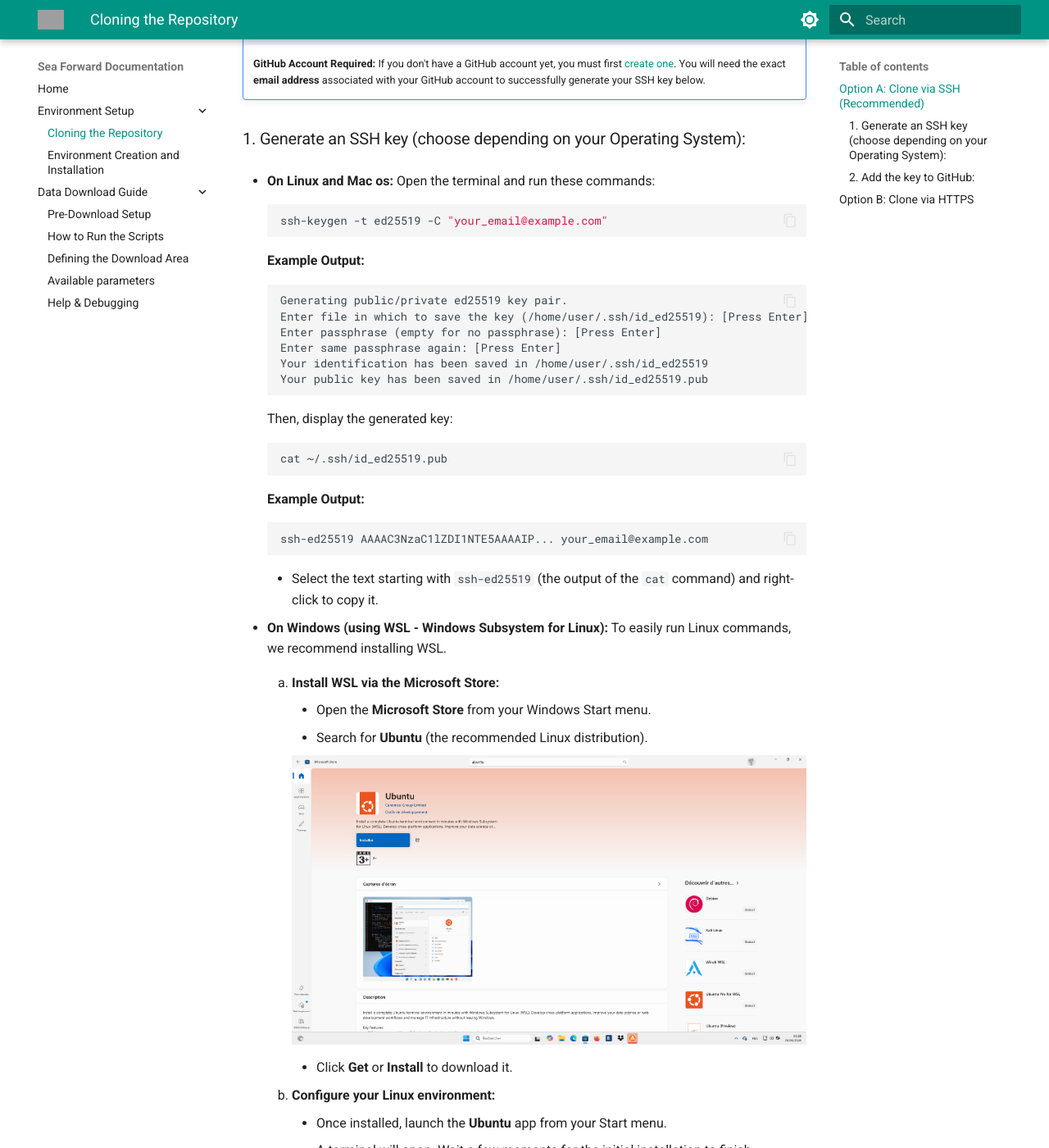
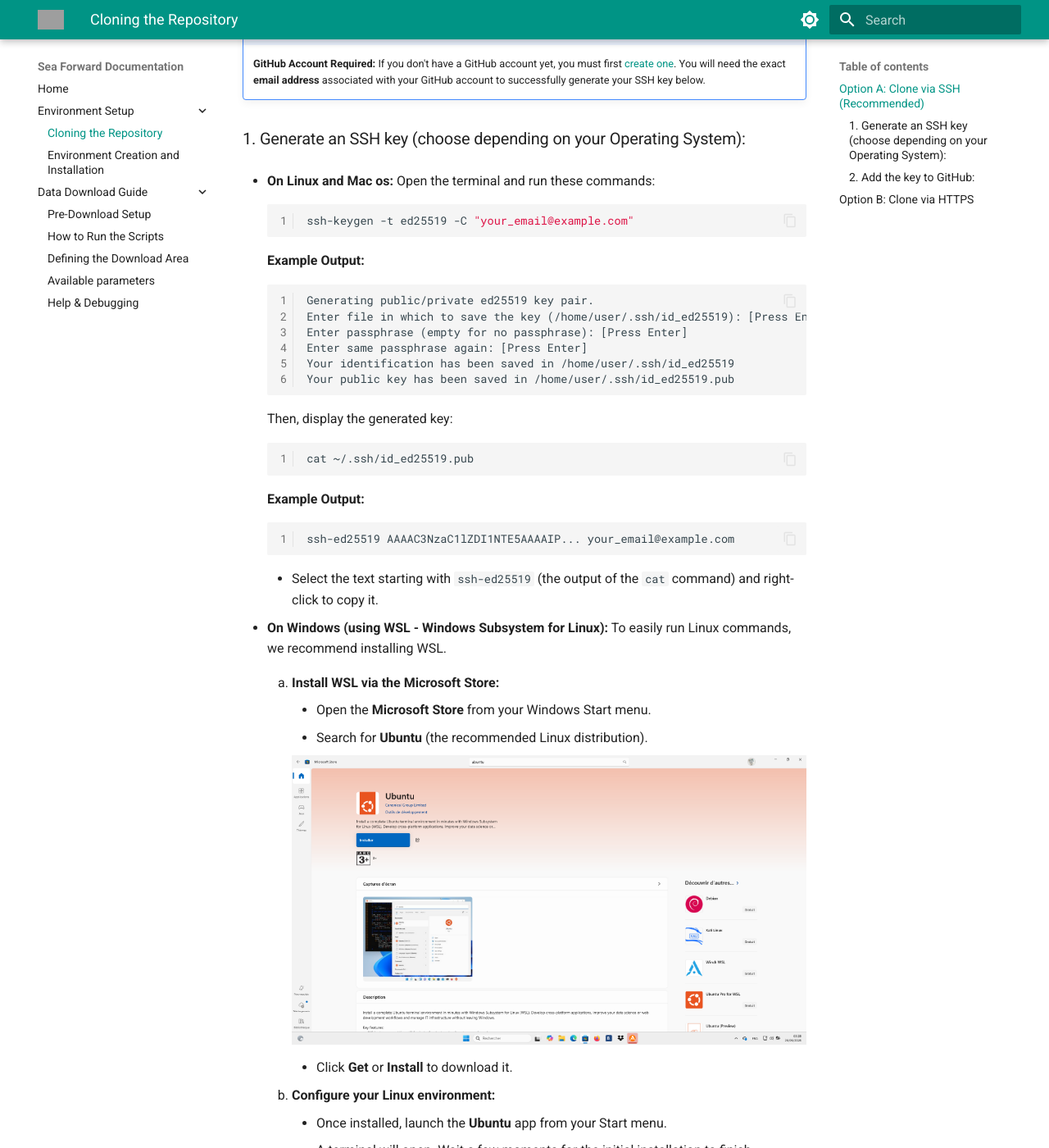
Before and after one commit to Njiecheu/sea-forward, an MkDocs documentation site: the page built from docs/environment/cloning.md, in a window 1280 px wide and 1400 px high, scrolled down 401 px. Shown: the whole window at 82% size. Built offline with MkDocs 1.6.1 and Material for MkDocs 9.7.7, drawn with Linux system fonts in a browser that asks for light colours; some of the changed text lies outside the part shown; grey boxes are pictures that could not be loaded.

Commit message:
Mis à jour de mkdocs.yml

```diff
--- a/mkdocs.yml
+++ b/mkdocs.yml
@@ -54,22 +54,23 @@ plugins:
   - material/search:
       highlight: true
       highlight_threshold: 2
-  - with-pdf:
- #     pdf_button_text: "📘 Télécharger PDF"
-      cover: true
-      cover_title: "Sea Forward Documentation"
-      cover_subtitle: "Version 1.0"
 
 markdown_extensions:
   - admonition
-  - pymdownx.details
-  - pymdownx.tabbed
   - codehilite:
       guess_lang: false
       use_pygments: true
       pygments_style: monokai
-  - pymdownx.inlinehilite
-  - pymdownx.superfences
+  - pymdownx.highlight:
+      linenums: true          # affiche les numéros de ligne
+      anchor_linenums: true   # permet de cibler une ligne précise
+      use_pygments: true      # utilise Pygments pour la coloration
+  - pymdownx.superfences      # gère les blocs imbriqués et les langages multiples
+  - pymdownx.inlinehilite     # coloration inline avec `==code==`
+  - pymdownx.snippets         # inclure des extraits externes
+  - pymdownx.extra            # ajoute des fonctionnalités utiles
+  - pymdownx.details          # permet de créer des blocs repliables (accordéons)
+  - pymdownx.tabbed           # permet de créer des onglets pour organiser le contenu
 
 nav:
   - Home: index.md
```
